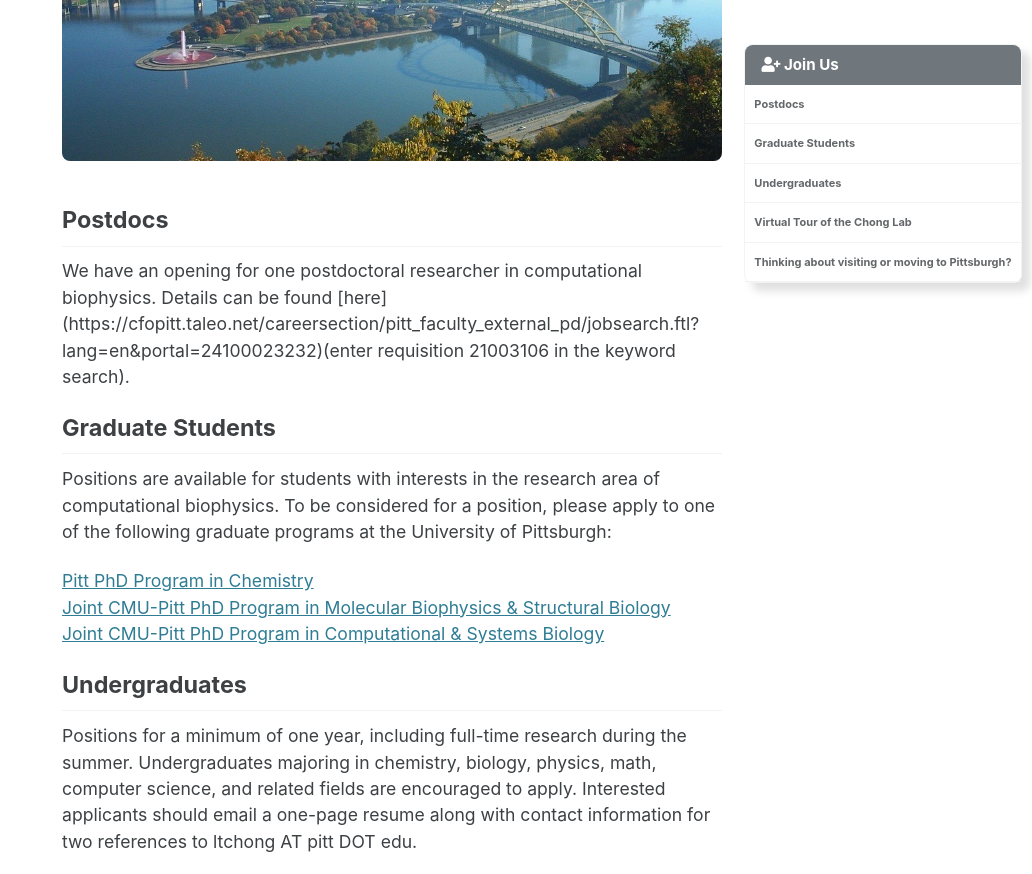
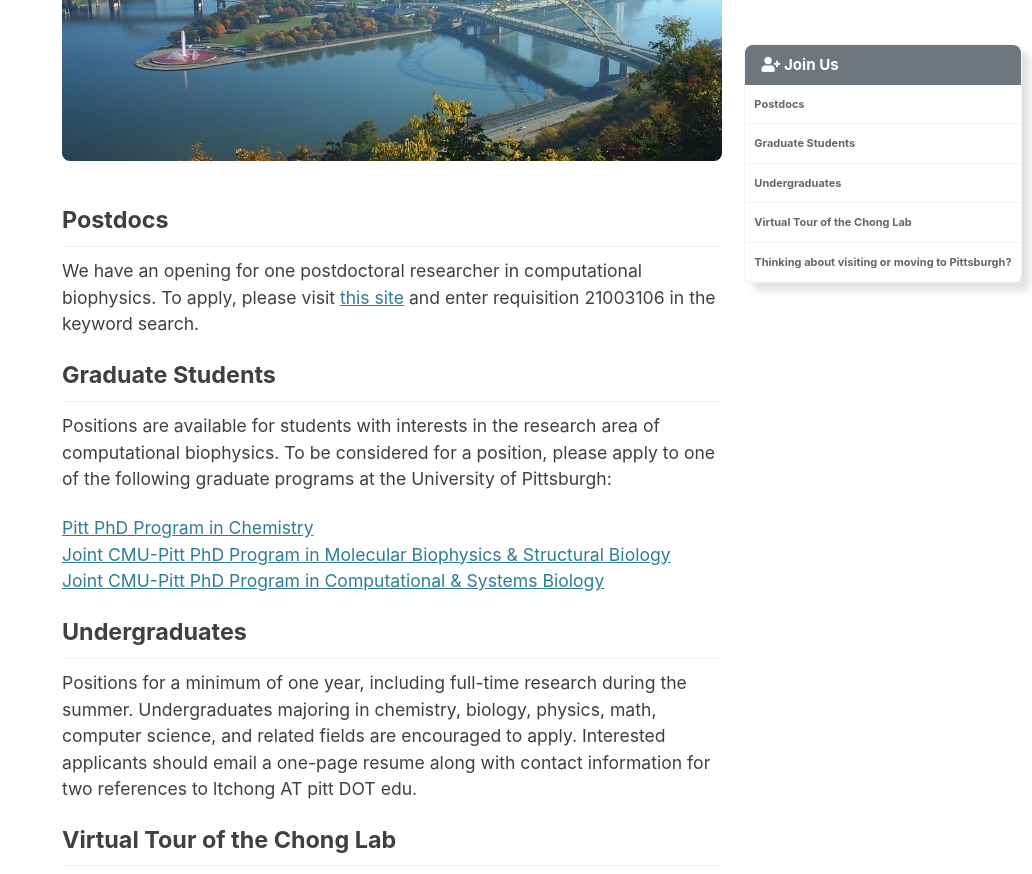
Before and after one commit to darianyang/mm-github-pages-test, a Jekyll site: the page built from _pages/join_us.md, in a window 1280 px wide and 900 px high, scrolled down 1044 px, cut to the strip 0-874 px from the top of the window. Shown: the whole strip, without its empty margins (248-1280 px from the left). Built offline with Jekyll 4.4.1, drawn with Linux system fonts in a browser that asks for light colours; cached includes are drawn as plain includes.

Commit message:
Update join_us.md

```diff
--- a/_pages/join_us.md
+++ b/_pages/join_us.md
@@ -26,7 +26,7 @@ Join us in our scientific adventures! We welcome applications from prospective p
 {% include figure image_path="/assets/images/pittsburgh.jpg" alt="Pittsburgh Panorama" %}
 
 ## Postdocs
-We have an opening for one postdoctoral researcher in computational biophysics. Details can be found [here] (https://cfopitt.taleo.net/careersection/pitt_faculty_external_pd/jobsearch.ftl?lang=en&portal=24100023232)(enter requisition 21003106 in the keyword search).
+We have an opening for one postdoctoral researcher in computational biophysics. To apply, please visit [this site](https://cfopitt.taleo.net/careersection/pitt_faculty_external_pd/jobsearch.ftl?lang=en&portal=24100023232) and enter requisition 21003106 in the keyword search.
 
 ## Graduate Students
 Positions are available for students with interests in the research area of computational biophysics. To be considered for a position, please apply to one of the following graduate programs at the University of Pittsburgh:
```
